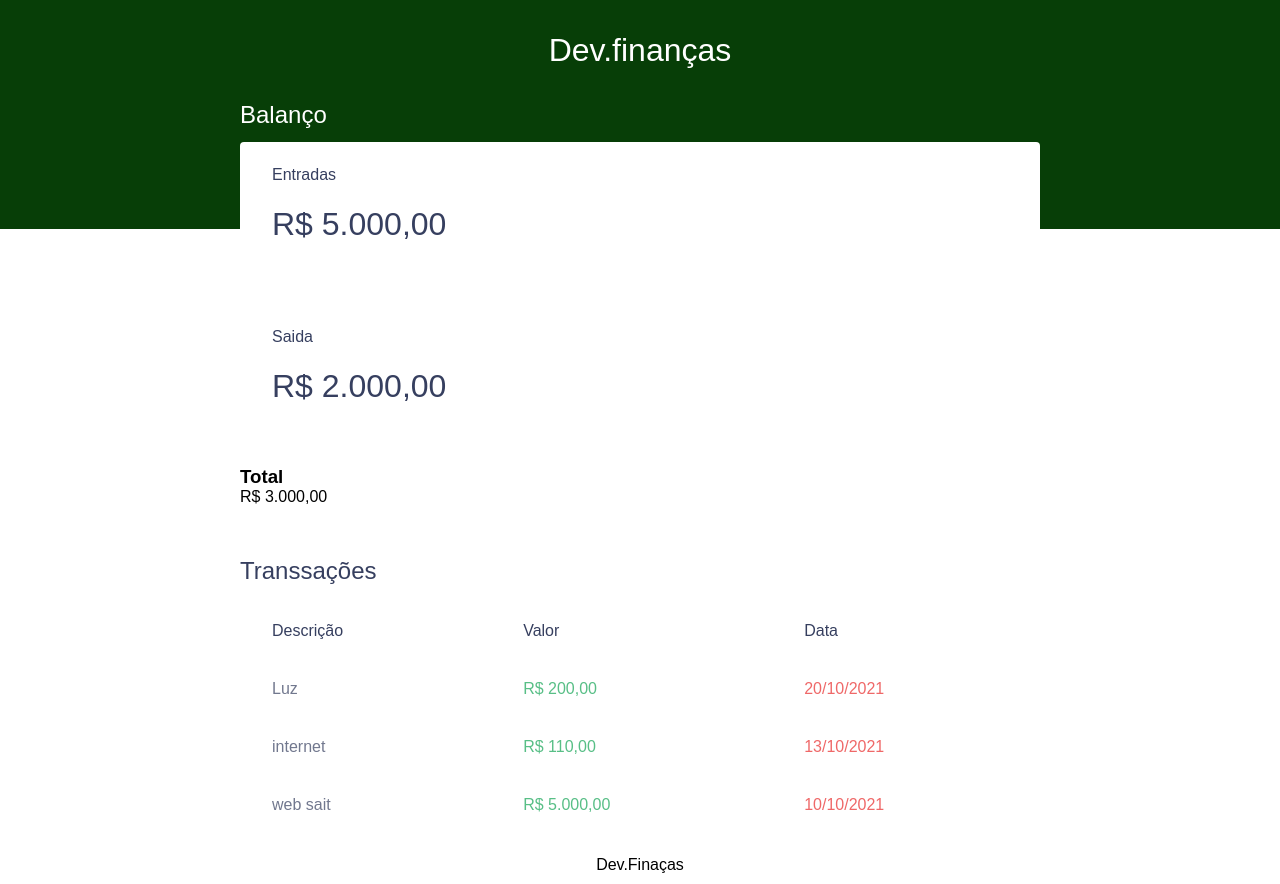
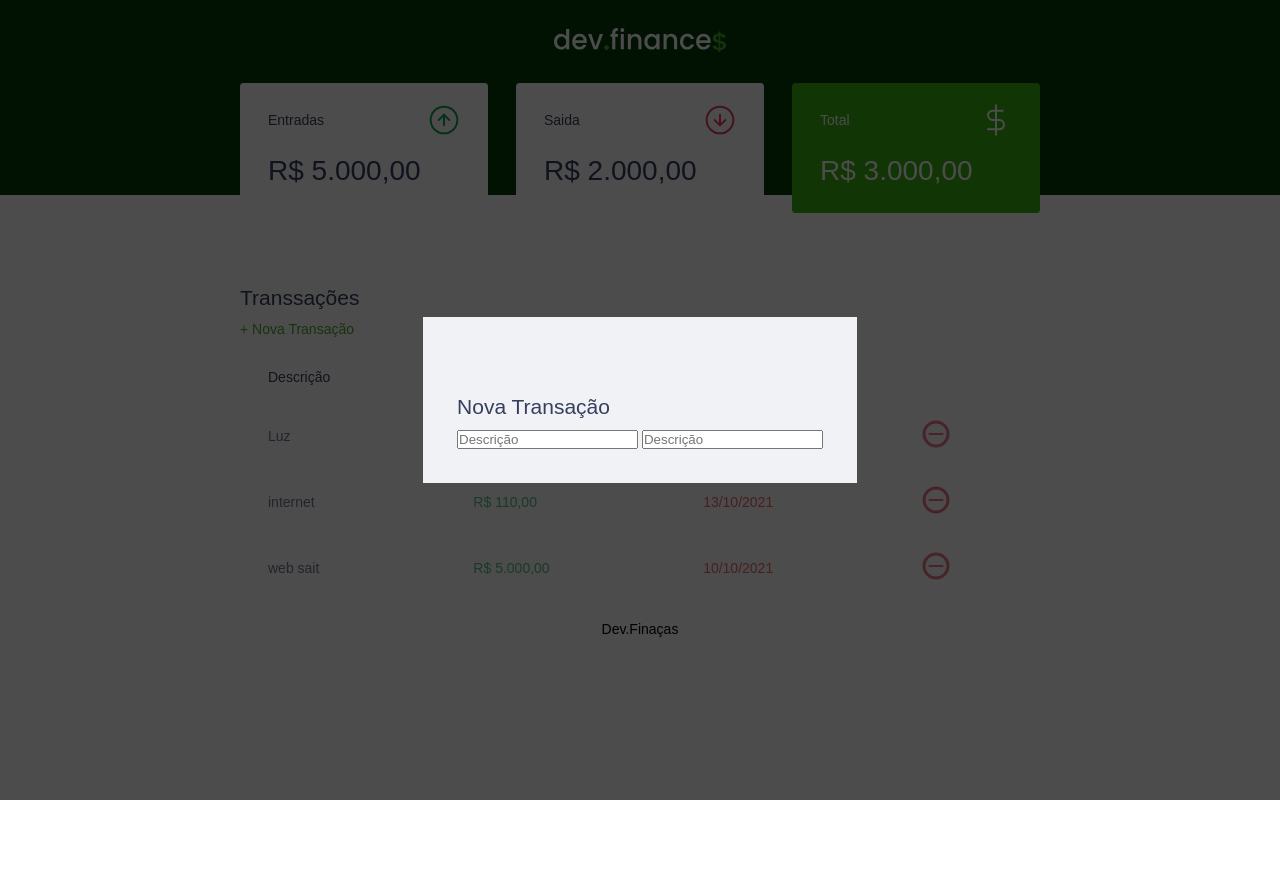
Before and after one commit to WagnerFelten19/MLW.rockeseat, a plain HTML site: page finanças/index.html in a window 1280 px wide. After the commit the page ends 800 px from the top, so only its background shows below. Drawn offline with Linux system fonts and the light colour scheme.

Commit message:
colocando o opacidade
colocando opacidade e janelas em cima da principal

```diff
--- a/finanças/index.html
+++ b/finanças/index.html
@@ -9,25 +9,34 @@
 </head>
 <body>
     <header>
-        <h1 id="logo">Dev.finanças</h1>
+       <img src="/finanças/imagens/logo.svg" alt="Logo Dev Finanças">
     </header>
 
     <main class="conteiner">
         <section id="balanco">
-            <h2>Balanço</h2>
+            <h2 class="sr-only">Balanço</h2>
 
             <div class="card">
-                <h3>Entradas</h3>
+                <h3>
+                   <span>Entradas</span>
+                   <img src="/finanças/imagens/income.svg" alt="">
+                </h3>
                 <p>R$ 5.000,00</p>
             </div>
 
             <div class="card">
-                <h3>Saida</h3>
+                <h3>
+                   <span>Saida </span>
+                   <img src="/finanças/imagens/expense.svg" alt="">
+                </h3>
                 <p>R$ 2.000,00</p>
             </div>
 
-            <div class="card.total">
-                <h3>Total</h3>
+            <div class="card-total card">
+                <h3>
+                    <span>Total</span>
+                    <img src="/finanças/imagens/total.svg" alt="">
+                </h3>
                 <p>R$ 3.000,00</p>
             </div>
 
@@ -37,12 +46,15 @@
 
             <h2>Transsações</h2>
 
+            <a class="button-new" href="#">+ Nova Transação</a>
+
             <table id="data-tabela">
                 <thead>
                     <tr>
                         <th>Descrição</th>
                         <th>Valor</th>
                         <th>Data</th>
+                        <th></th>
                     </tr>
                 </thead>
 
@@ -51,16 +63,25 @@
                         <td class="saida">Luz</td>
                         <td class="entrada">R$ 200,00</td>
                         <td class="data">20/10/2021</td>
+                        <td>
+                            <img src="/finanças/imagens/minus.svg" alt="Remover Transação">
+                        </td>
                     </tr>
 
                     <tr>
                         <td class="saida">internet</td>
                         <td class="entrada">R$ 110,00</td>
                         <td class="data">13/10/2021</td>
+                        <td>
+                            <img src="/finanças/imagens/minus.svg" alt="Remover Transação">
+                        </td>
                     </tr>
                         <td class="saida">web sait</td>
                         <td class="entrada">R$ 5.000,00</td>
                         <td class="data">10/10/2021</td>
+                        <td>
+                            <img src="/finanças/imagens/minus.svg" alt="Remover Transação">
+                        </td>
                     <tr>
 
                     </tr>
@@ -71,6 +92,32 @@
         </section>
     </main>
 
+    <div class="modal-overlay">
+
+        <div class="modal">
+
+            <div class="modal-content active">
+                <div id="form">
+                    <h2>Nova Transação</h2>
+
+                    <form action="">
+                        <div class="input-group">
+                            <label class="sr-only" for="description">Descrição</label>
+                            <input type="text" id="description" name="description" placeholder="Descrição">
+
+                            <label for=""></label>
+                            <input type="number" id="amount" name="description" placeholder="Descrição">
+                        </div>
+                    </form>
+
+                </div>
+
+            </div>
+
+        </div>
+
+    </div>
+
     <footer><p>Dev.Finaças</p></footer>
 </body>
 
--- a/finanças/style.css
+++ b/finanças/style.css
@@ -9,9 +9,25 @@
     box-sizing: border-box;
 }
 
+html{
+    font-size: 93.75%;
+}
+
 body{
     background: white;
     font-family: 'Poppins', sans-serif;
+}
+
+.sr-only{
+    position: absolute;
+    width: 1px;
+    height: 1px;
+    padding: 0;
+    margin: -1px;
+    overflow: hidden;
+    clip: rect(0,0,0,0);
+    white-space: nowrap;
+    border-width: 0;
 }
 
 .conteiner{
@@ -20,6 +36,23 @@ body{
     margin: auto;
 }
 
+/*links A */
+a{
+    color: #49AA26;
+    text-decoration: none;
+}
+
+a:hover{
+    color: #3db312;
+
+}
+
+.button-new{
+    display: inline-block;
+    margin-bottom: .8rem;
+}
+
+/*header */
 header{
     background: rgba(3, 59, 3, 0.979);
     padding: 2rem 0 10rem;
@@ -63,6 +96,10 @@ h2{
 .card h3{
     font-weight: normal;
     font-size: 1rem;
+
+    display: flex;
+    align-items: center;
+    justify-content: space-between;/*espeço entre os elementos */
 }
 
 .card p{
@@ -72,15 +109,30 @@ h2{
     margin-top: 1rem;
 }
 
-.card.total{
-    background: #49AA26;
+.card-total {
+    background: #3db312;
     color: white;
+    padding: 1.5rem 2rem;
+    border-radius: 0.25rem;
+
+    margin-bottom: 2rem;
+
+
+
 }
 
 /*tabela de transação */
+#transicao{
+    display: block;
+    width: 100%;
+    overflow-x: auto;
+}
+
 #data-tabela{
     width: 100%;
     border-spacing: 0 0.5rem;
+    color: #969cb3;
+
 }
 
 table th{
@@ -109,6 +161,11 @@ table tbody tr td:first-child{
     border-radius: 0.25rem 0 0 0.25rem;
 }
 
+table thead tr th:last-child,
+table tbody tr td:last-child{
+    border-radius: 0 0.25rem 0.25rem 0;
+}
+
 td.saida{
     color: var(--dark-blue);
 }
@@ -121,8 +178,47 @@ td.data{
     color: #e92929;
 }
 
+/*modal */
+.modal-overlay{
+    width: 100%;
+    height: 100%;
+
+    background-color: rgba(0,0,0,0.7);
+    position: fixed;
+    top: 0;
+    display: flex;
+    align-items: center;
+    justify-content: center;
+/*
+    opacity: 0;
+    visibility: hidden;
+*/
+}
+
+.modal-content.active{
+    opacity: 1;
+    visibility: visible;
+}
+
+.modal{
+    background: #f0f2f5;
+    padding: 2.4rem
+}
+
 /* roda pe  */
 footer p{
     text-align: center;
     padding: 10px;
 }
+
+/*Responsavidade */
+@media (min-width: 800px){
+    html{
+        font-size: 87.5%; /*fonte fica em regra de 3 =  */
+    }
+    #balanco{
+        display: grid;
+        grid-template-columns: repeat(3, 1fr);
+        gap: 2rem;
+    }
+}
```
Also changed, not shown: finanças/imagens/expense.svg (added), finanças/imagens/income.svg (added), finanças/imagens/logo.svg (added), finanças/imagens/minus.svg (added), finanças/imagens/plus.svg (added), finanças/imagens/total.svg (added).
